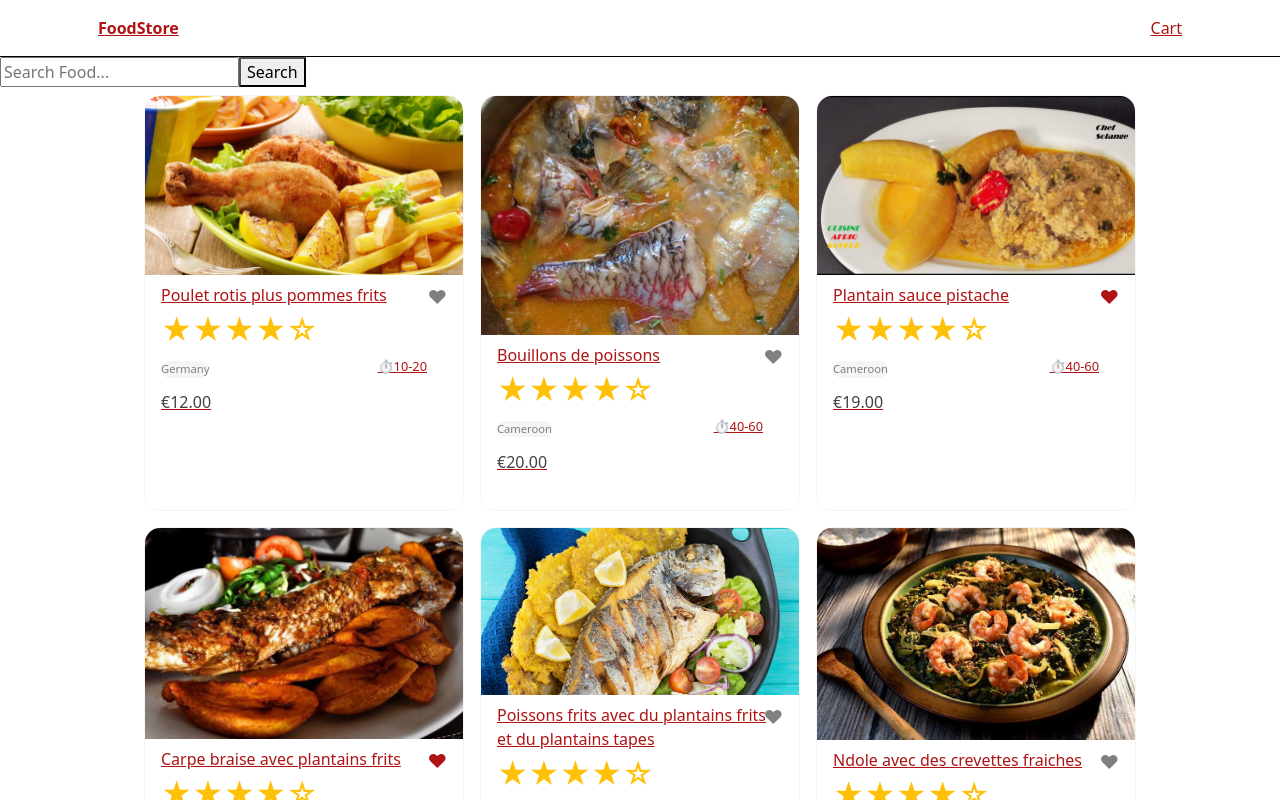
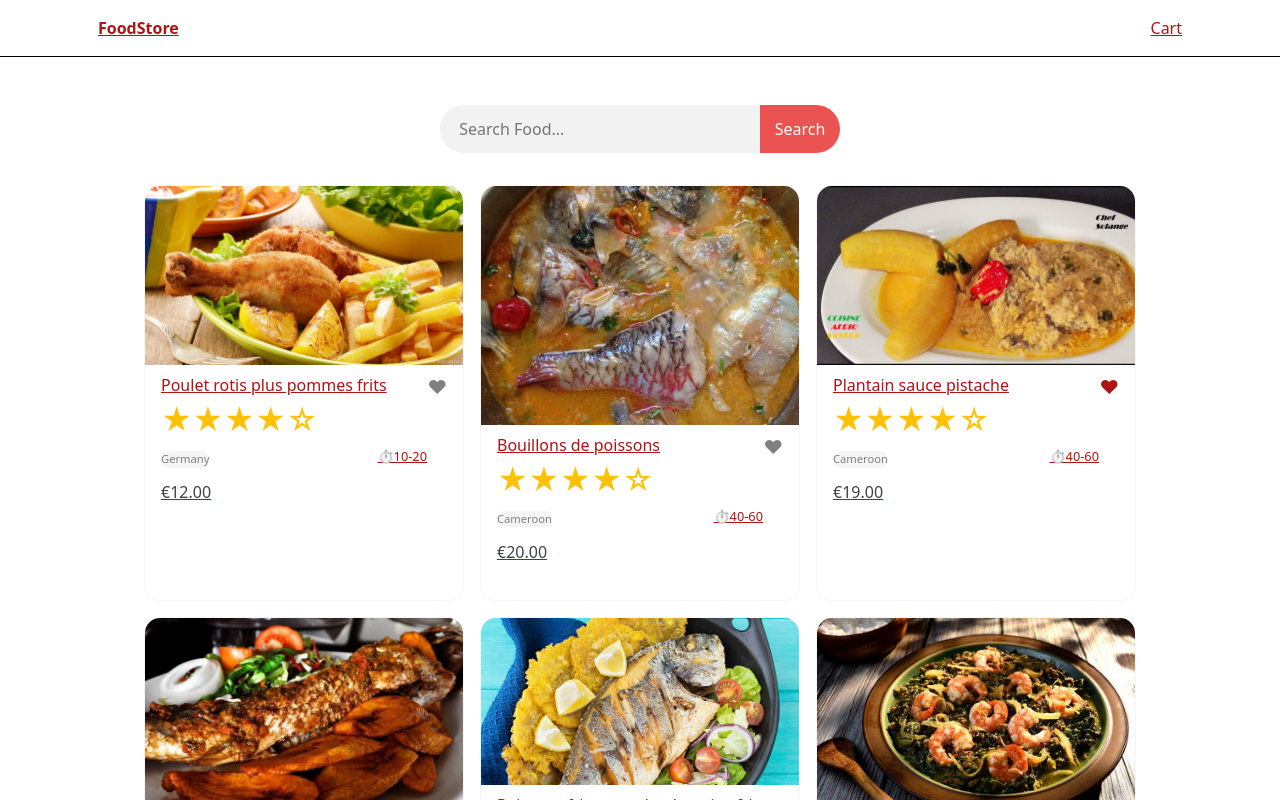
Before and after one commit to prkd2002/foodstore, an Angular app: page / in a window 1280 px wide. Shown: the top 800 px of the page. Built offline with nearby package versions, Linux system fonts and the light colour scheme.

Commit message:
Adding Search Bar - CSS

```diff
--- a/src/app/components/search/search.component.scss
+++ b/src/app/components/search/search.component.scss
@@ -0,0 +1,48 @@
+div{
+    display: center;
+    justify-content: center;
+    text-align: center;
+    margin-top: 3rem;
+    margin-bottom: 1.5rem;
+
+
+
+}
+
+
+div input{
+    border-radius: 10rem 0 0 10rem;
+    border: none;
+    height: 3rem;
+    width: 20rem;
+    background-color:hsl(0, 0%, 95%) ;
+    padding:1.2rem ;
+    font-size: 1rem;
+    font-weight: 500;
+    outline: none;
+
+
+
+}
+
+
+div button{
+    color: gray;
+    height: 3rem;
+    width: 5rem;
+    font-size: 1rem;
+    border-radius: 0 10rem 10rem 0;
+    border: none;
+    background-color: #e72929;
+    color: white;
+    cursor: pointer;
+    opacity: .8;
+    outline: none;
+
+
+}
+
+
+div button:hover{
+    opacity: 1;
+}
```
